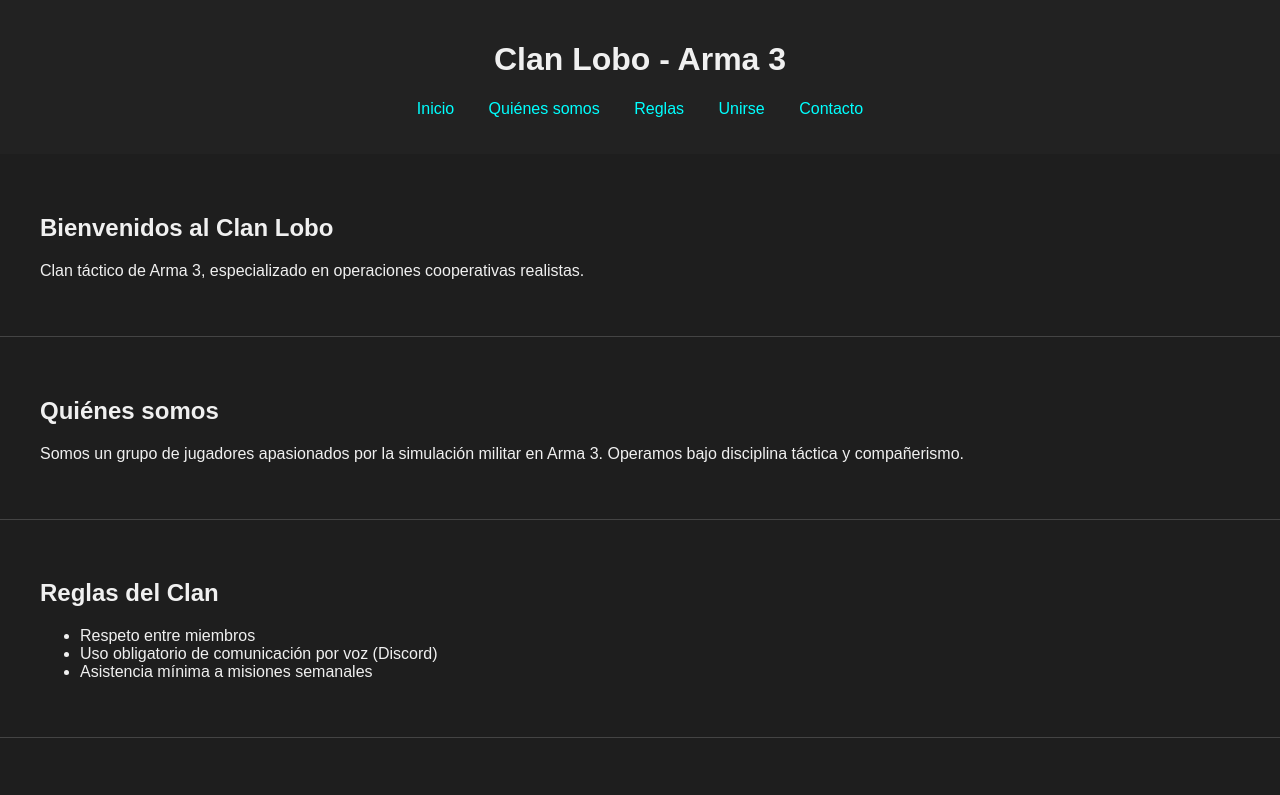
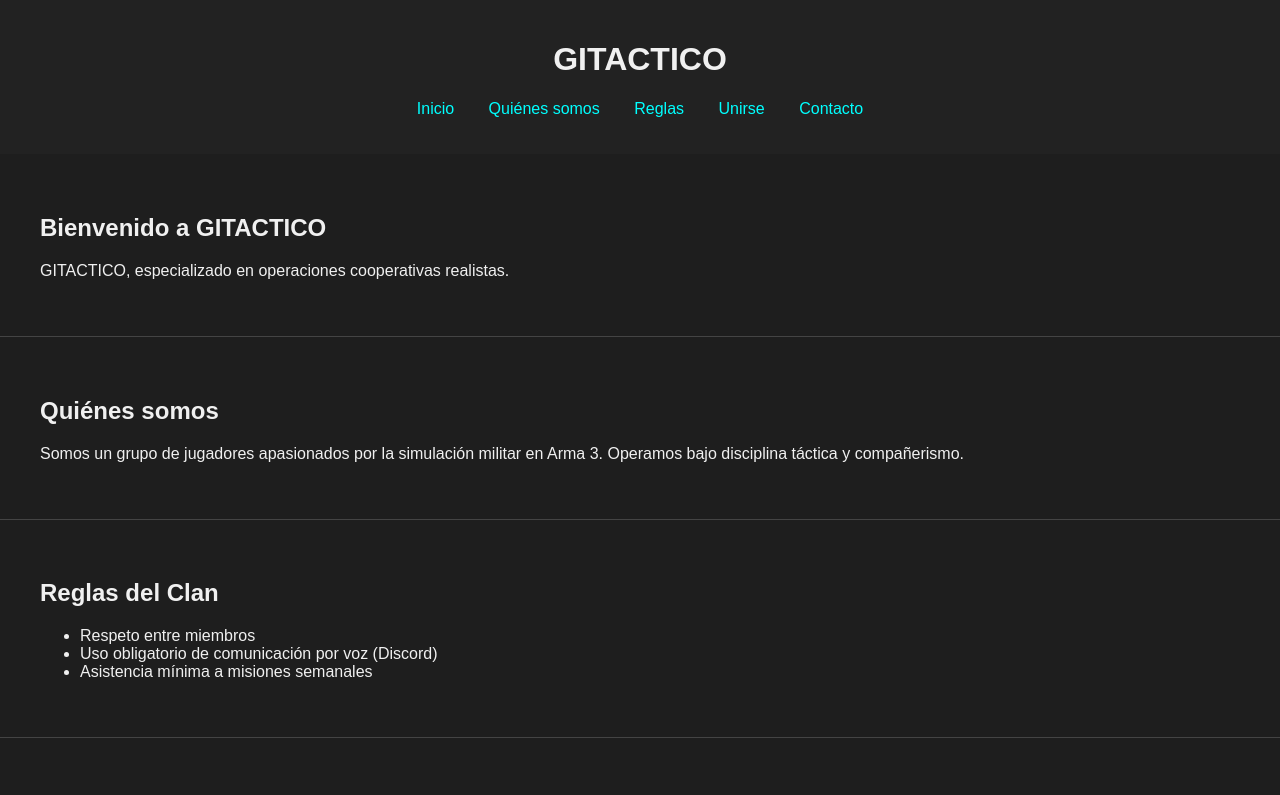
Before and after one commit to wallmz/GITACTICO, a plain HTML site: page index.html in a window 1280 px wide. Shown: the top 795 px of the page. Drawn offline with Linux system fonts and the light colour scheme.

Commit message:
Update index.html

```diff
--- a/index.html
+++ b/index.html
@@ -2,12 +2,12 @@
 <html lang="es">
 <head>
   <meta charset="UTF-8">
-  <title>Clan Lobo - Arma 3</title>
+  <title>GITACTICO</title>
   <link rel="stylesheet" href="style.css">
 </head>
 <body>
   <header>
-    <h1>Clan Lobo - Arma 3</h1>
+    <h1>GITACTICO</h1>
     <nav>
       <ul>
         <li><a href="#inicio">Inicio</a></li>
@@ -20,8 +20,8 @@
   </header>
 
   <section id="inicio">
-    <h2>Bienvenidos al Clan Lobo</h2>
-    <p>Clan táctico de Arma 3, especializado en operaciones cooperativas realistas.</p>
+    <h2>Bienvenido a GITACTICO</h2>
+    <p>GITACTICO, especializado en operaciones cooperativas realistas.</p>
   </section>
 
   <section id="sobre">
```
